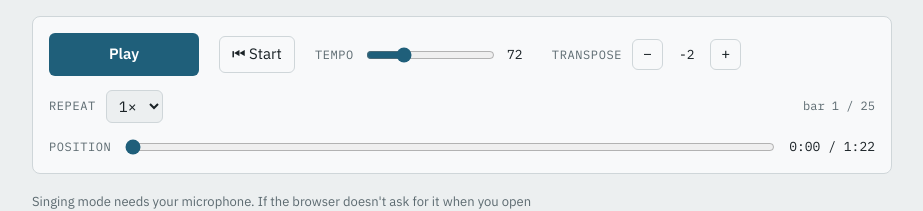
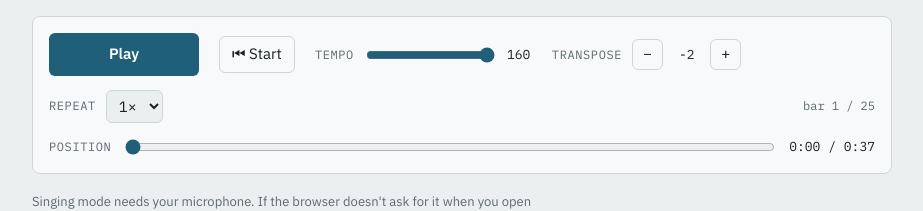
Before and after one commit to iliakhaburdzania/poliphony-player, a plain HTML site: page index.html in a window 1280 px wide. Shown: the part 1118-1329 px from the top of the page, without its empty margins (178-1101 px from the left). Drawn offline with Linux system fonts and the light colour scheme.

Commit message:
Ceduri (with the latest word edits): even 4-beat bars, built-in copy matches
Co-Authored-By: Claude Opus 5.5 <noreply@anthropic.com>
Claude-Session: https://claude.ai/code/session_01JzknGaZdd9Ra17q24hgMBC

```diff
--- a/index.html
+++ b/index.html
@@ -409,10 +409,9 @@ const EXAMPLE = {
  "repeatTimes": 1,
  "transpose": -2,
  "breathAfter": [],
- "fermataBars": [
-  9
- ],
+ "fermataBars": [],
  "lyrics": [
+  "",
   "Mra-",
   "val-",
   "ja-mi-er,",
@@ -420,47 +419,54 @@ const EXAMPLE = {
   "val-",
   "ja-mi-er,",
   "Mra-",
-  "val-ja-mi-",
-  "er,",
+  "val-",
+  "ja-mi-er,",
   "Mra-",
   "val,",
-  "Mra-val-",
-  "ja-mi,",
-  "ja-mi-er",
+  "Mra-",
+  "val-ja-",
+  "mi, ja-mi-",
+  "er",
   "ja-mi-",
   "er,",
   "Mra-",
   "val,",
   "Mra-val-",
   "ja-mi,",
-  "ja-mi-er!"
+  "ja-mi-er!",
+  "",
+  ""
  ],
  "voices": [
   {
    "name": "Tenor 1",
    "octaveShift": -12,
    "bars": [
-    "r:4 E5:2 C5:1 D5:1",
+    "r:4",
+    "E5:2 C5:1 D5:1",
     "E5:4",
     "E5:1 F5:1 F5:1 E5:1~",
-    "E5:1 D5:2 B4:1 C5:1",
-    "D5:4",
-    "D5:1 E5:1 E5:1 D5:1 E5:1~",
-    "E5:1 E5:4",
+    "E5:1 D5:2 B4:1",
+    "C5:1 D5:3~",
+    "D5:1 D5:1 E5:1 E5:1",
+    "D5:1 E5:2 E5:1~",
+    "E5:3 F5:1~",
+    "F5:2 F5:0.75 F5:0.25 F5:1~",
+    "F5:0.5 G5:0.25 F5:0.25 E5:2 E5:1~",
+    "E5:1 F5:1 E5:1 D5:1~",
+    "D5:3 D5:1~",
+    "D5:1 E5:2 F5:1~",
+    "F5:2 F5:1 E5:0.75 E5:0.25",
+    "E5:2 E5:2",
     "F5:3 F5:0.75 F5:0.25",
     "F5:1.5 G5:0.25 F5:0.25 E5:2",
     "E5:2 F5:1 E5:1",
     "D5:4",
     "D5:2 E5:2",
     "F5:3 F5:1",
-    "E5:0.75 E5:0.25 E5:2 E5:2",
-    "F5:3 F5:0.75 F5:0.25",
-    "F5:1.5 G5:0.25 F5:0.25 E5:2",
-    "E5:2 F5:1 E5:1",
-    "D5:4",
-    "D5:2 E5:2",
-    "F5:3 F5:1",
-    "E5:0.75 E5:0.25 E5:5.5 r:3.5"
+    "E5:0.75 E5:0.25 E5:3~",
+    "E5:2.5 r:1.5",
+    "r:2"
    ],
    "lyricsTimed": [
     {
@@ -649,27 +655,31 @@ const EXAMPLE = {
    "name": "Tenor 2",
    "octaveShift": -12,
    "bars": [
-    "G4:6 E4:1 F4:1",
+    "G4:4~",
+    "G4:2 E4:1 F4:1",
     "G4:4",
     "G4:1 A4:1 A4:1 G4:1~",
-    "G4:1 F4:2 D4:1 E4:1",
-    "F4:4",
-    "F4:1 G4:1 G4:1 F4:1 G4:1~",
-    "G4:1 G4:2 C5:1 B4:1",
+    "G4:1 F4:2 D4:1",
+    "E4:1 F4:3~",
+    "F4:1 F4:1 G4:1 G4:1",
+    "F4:1 G4:2 G4:1~",
+    "G4:1 C5:1 B4:1 A4:1~",
+    "A4:2 B4:0.75 C5:0.25 D5:1~",
+    "D5:0.5 E5:0.25 D5:0.25 C5:2 C5:1~",
+    "C5:1 D5:1 C5:1 B4:1~",
+    "B4:3 B4:1~",
+    "B4:1 C5:2 D5:1~",
+    "D5:1 A4:1 B4:1 C5:0.75 C5:0.25",
+    "C5:2 G4:0.667 C5:0.667 B4:0.666",
     "A4:3 B4:0.75 C5:0.25",
     "D5:1.5 E5:0.25 D5:0.25 C5:2",
     "C5:2 D5:1 C5:1",
     "B4:4",
     "B4:2 C5:2",
     "D5:2 A4:1 B4:1",
-    "C5:0.75 C5:0.25 C5:2 G4:0.667 C5:0.667 B4:0.666",
-    "A4:3 B4:0.75 C5:0.25",
-    "D5:1.5 E5:0.25 D5:0.25 C5:2",
-    "C5:2 D5:1 C5:1",
-    "B4:4",
-    "B4:2 C5:2",
-    "D5:2 A4:1 B4:1",
-    "C5:0.75 C5:0.25 C5:1.5 A4:1.5 G4:2.5 r:3.5"
+    "C5:0.75 C5:0.25 C5:1.5 A4:1.5",
+    "G4:2.5 r:1.5",
+    "r:2"
    ],
    "lyricsTimed": [
     {
@@ -863,27 +873,31 @@ const EXAMPLE = {
    "name": "Bass 1",
    "octaveShift": 0,
    "bars": [
-    "r:4 C3:4",
+    "r:4",
+    "C3:4",
     "C3:4",
     "C3:2 C3:1 C3:1~",
-    "C3:1 G3:4",
-    "G3:4",
-    "G3:2 G3:1 G3:1 G3:1~",
-    "G3:1 C3:4",
+    "C3:1 G3:3~",
+    "G3:1 G3:3~",
+    "G3:1 G3:2 G3:1",
+    "G3:1 G3:2 C3:1~",
+    "C3:3 F3:1~",
+    "F3:2 F3:0.75 F3:0.25 G3:1~",
+    "G3:3 G3:1~",
+    "G3:3 G3:1~",
+    "G3:3 G3:1~",
+    "G3:1 G3:2 G3:1~",
+    "G3:2 G3:1 C3:0.75 C3:0.25",
+    "C3:2 C3:2",
     "F3:3 F3:0.75 F3:0.25",
     "G3:4",
     "G3:4",
     "G3:4",
     "G3:2 G3:2",
     "G3:3 G3:1",
-    "C3:0.75 C3:0.25 C3:2 C3:2",
-    "F3:3 F3:0.75 F3:0.25",
-    "G3:4",
-    "G3:4",
-    "G3:4",
-    "G3:2 G3:2",
-    "G3:3 G3:1",
-    "C3:0.75 C3:0.25 C3:5.5 r:3.5"
+    "C3:0.75 C3:0.25 C3:3~",
+    "C3:2.5 r:1.5",
+    "r:2"
    ],
    "lyricsTimed": [
     {
@@ -1072,27 +1086,31 @@ const EXAMPLE = {
    "name": "Bass 2",
    "octaveShift": 0,
    "bars": [
-    "r:4 C3:4",
+    "r:4",
+    "C3:4",
     "C3:4",
     "C3:2 C3:1 C3:1~",
-    "C3:1 G2:4",
-    "G2:4",
-    "G2:2 G2:1 G2:1 G2:1~",
-    "G2:1 C3:4",
+    "C3:1 G2:3~",
+    "G2:1 G2:3~",
+    "G2:1 G2:2 G2:1",
+    "G2:1 G2:2 C3:1~",
+    "C3:3 F3:1~",
+    "F3:2 F3:0.75 F3:0.25 G3:1~",
+    "G3:3 G3:1~",
+    "G3:3 G3:1~",
+    "G3:3 G3:1~",
+    "G3:1 G3:2 G3:1~",
+    "G3:2 G3:1 C3:0.75 C3:0.25",
+    "C3:2 C3:2",
     "F3:3 F3:0.75 F3:0.25",
     "G3:4",
     "G3:4",
     "G3:4",
     "G3:2 G3:2",
     "G3:3 G3:1",
-    "C3:0.75 C3:0.25 C3:2 C3:2",
-    "F3:3 F3:0.75 F3:0.25",
-    "G3:4",
-    "G3:4",
-    "G3:4",
-    "G3:2 G3:2",
-    "G3:3 G3:1",
-    "C3:0.75 C3:0.25 C3:5.5 r:3.5"
+    "C3:0.75 C3:0.25 C3:3~",
+    "C3:2.5 r:1.5",
+    "r:2"
    ],
    "lyricsTimed": [
     {
--- a/songs.json
+++ b/songs.json
@@ -3,7 +3,7 @@
   {
    "title": "Ceduri Mravaljamier",
    "subtitle": "Many Years (Georgian) · ცედური მრავალჟამიერ · Traditional",
-   "tempo": 72,
+   "tempo": 160,
    "repeatTimes": 1,
    "transpose": -2,
    "breathAfter": [],
@@ -244,7 +244,7 @@
       },
       {
        "t": 89,
-       "d": 9,
+       "d": 5.5,
        "text": "er!"
       }
      ]
@@ -462,7 +462,7 @@
       },
       {
        "t": 89,
-       "d": 9,
+       "d": 5.5,
        "text": "er!"
       }
      ]
@@ -675,7 +675,7 @@
       },
       {
        "t": 89,
-       "d": 9,
+       "d": 5.5,
        "text": "er!"
       }
      ]
@@ -888,7 +888,7 @@
       },
       {
        "t": 89,
-       "d": 9,
+       "d": 5.5,
        "text": "er!"
       }
      ]
```
